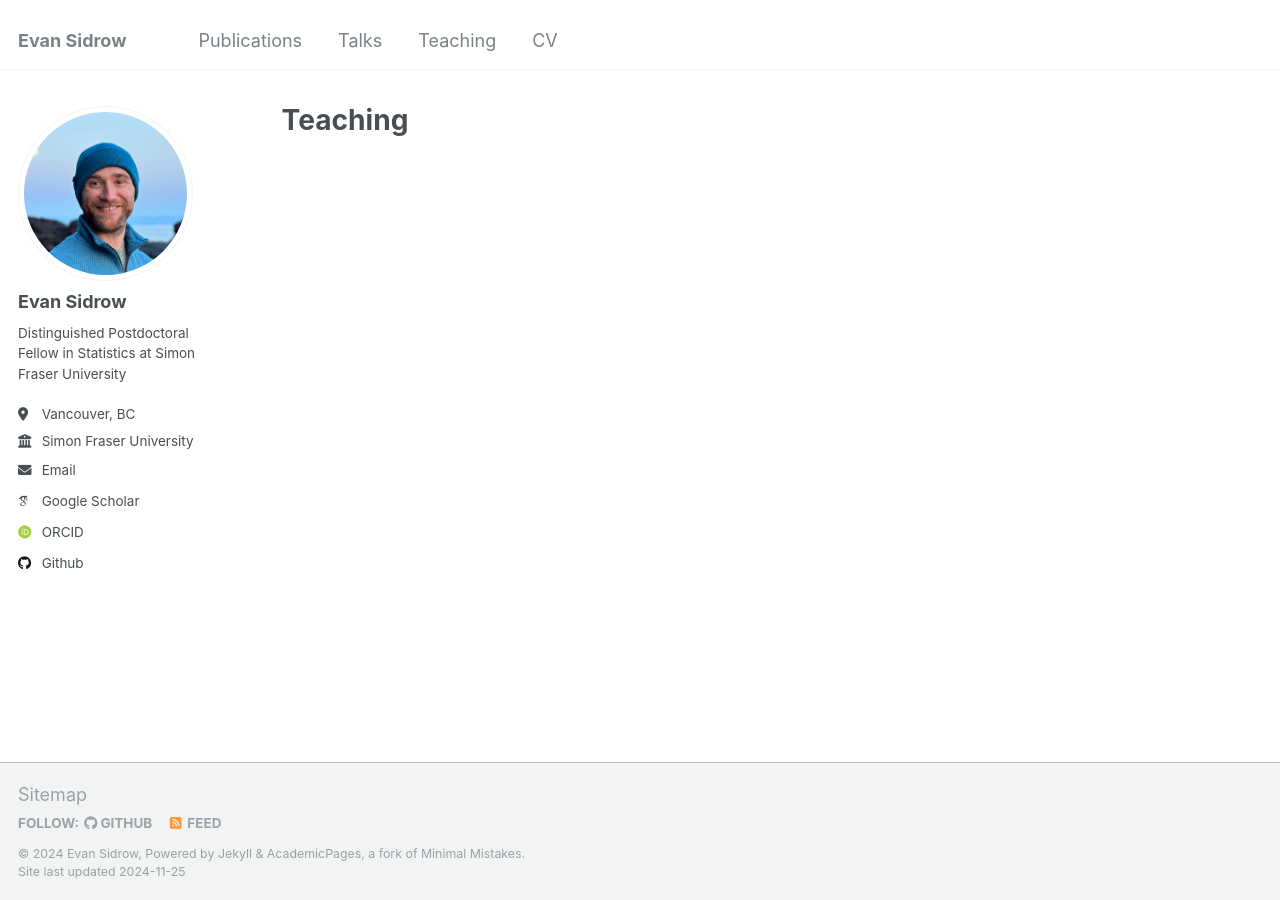
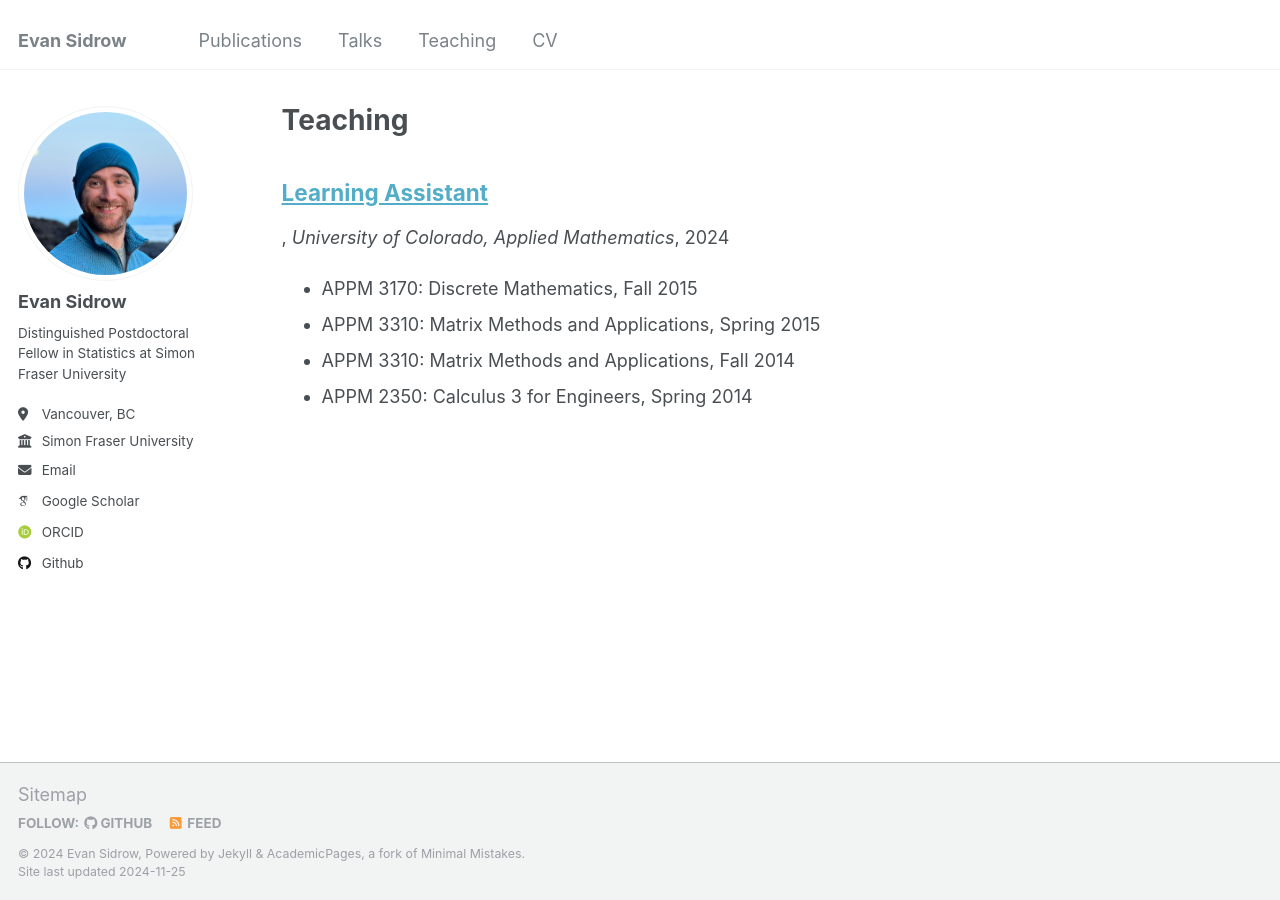
Before and after one commit to EvanSidrow/EvanSidrow.github.io, a Jekyll site: the page built from _pages/teaching.html, in a window 1280 px wide. Built offline with Jekyll 4.4.1, drawn with Linux system fonts in a browser that asks for light colours; some web fonts are replaced; a file with an impossible date is left out; part of the change alters nothing that is shown.

Commit message:
Update LA_CU.md

```diff
--- a/_teaching/LA_CU.md
+++ b/_teaching/LA_CU.md
@@ -4,7 +4,6 @@ collection: teaching
 type: ""
 permalink: /teaching/LA-CU
 venue: "University of Colorado, Applied Mathematics"
-date: 2014-2015
 location: "Boulder, CO, USA"
 ---
 
```
